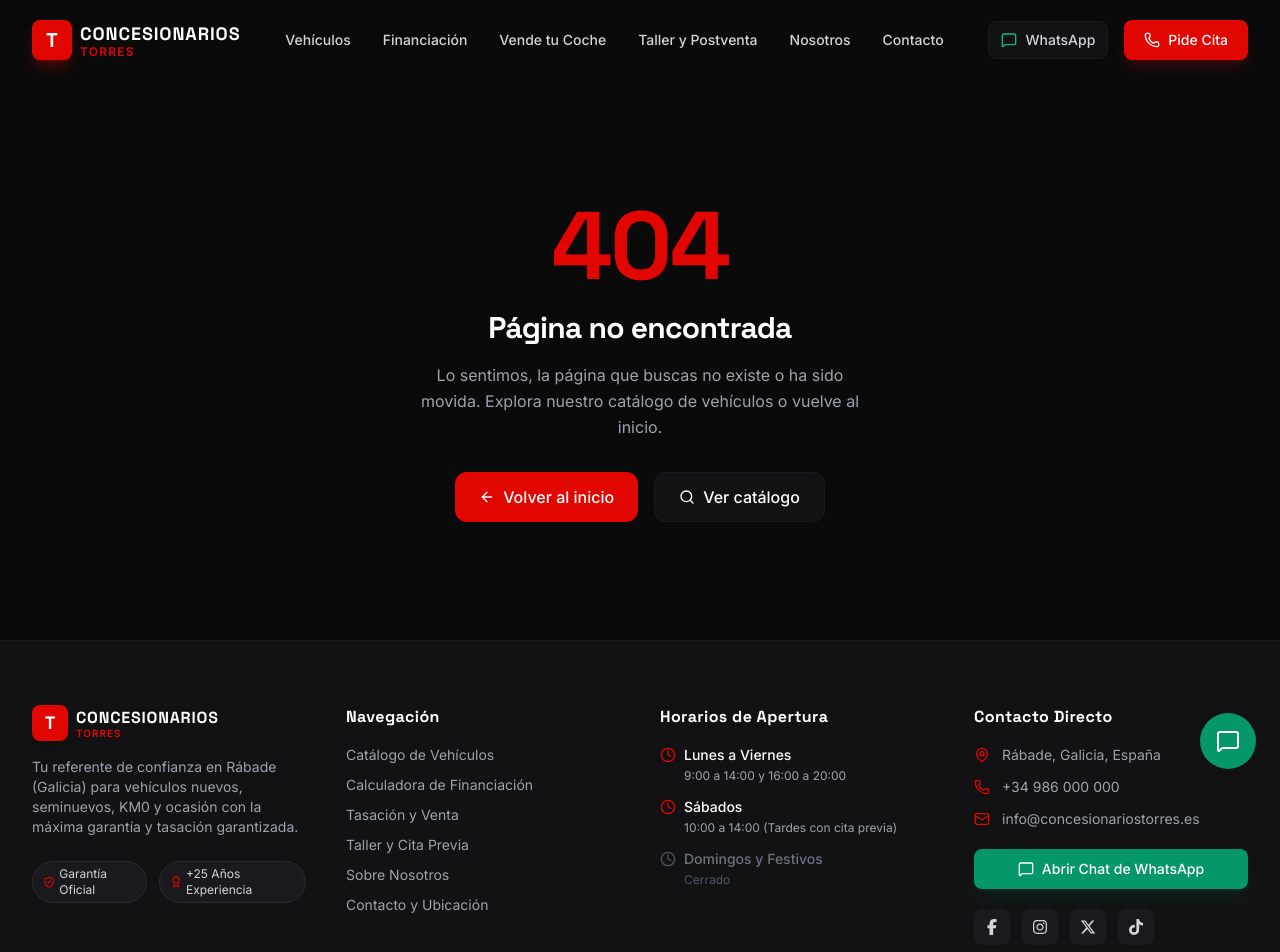
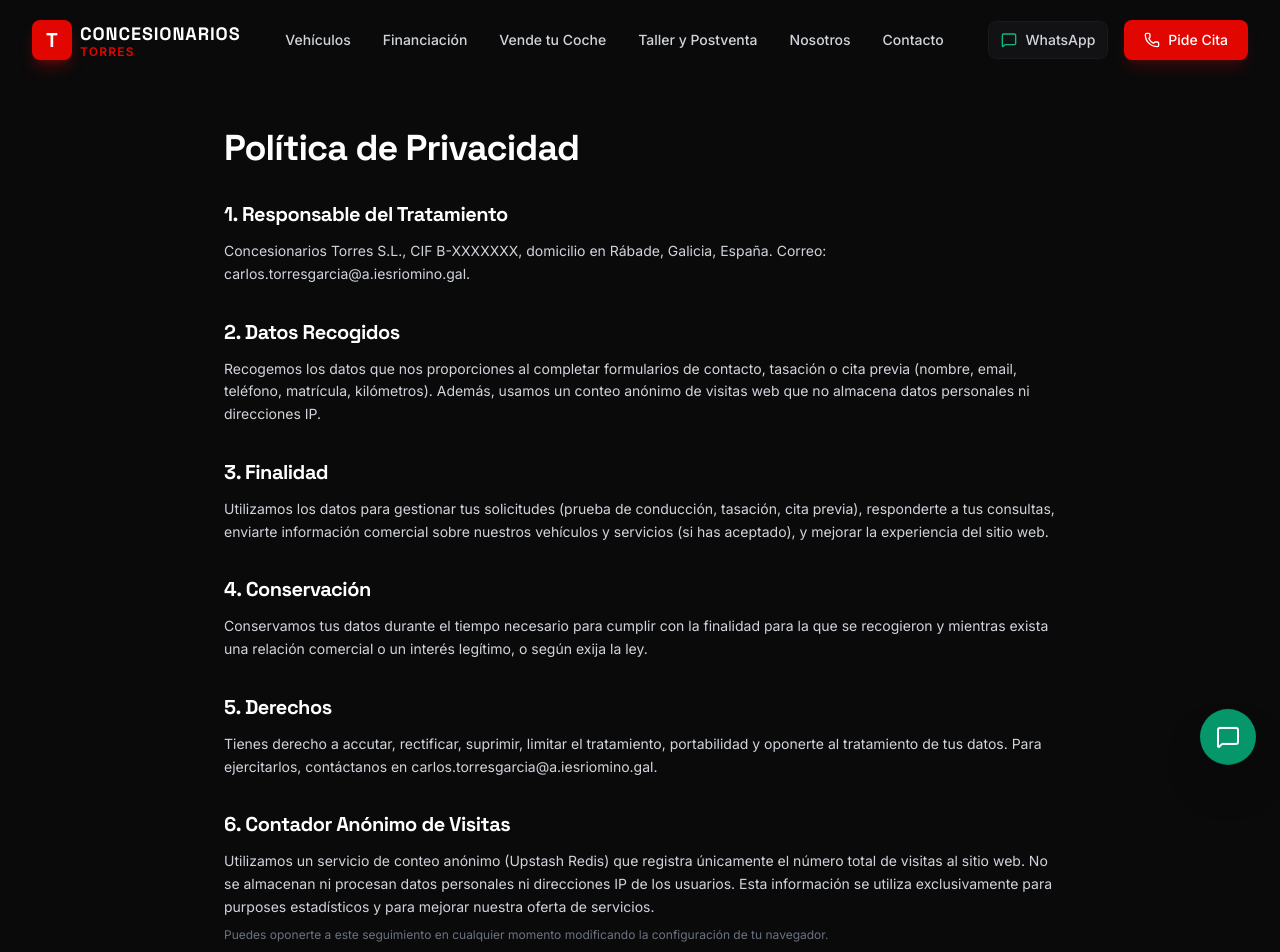
Before and after one commit to carlos7zn/concesionarios-torres, a Next.js app: page /privacidad in a window 1280 px wide. Before the commit this address had no page. Shown: the top 952 px of the page. Built offline with nearby package versions, Linux system fonts and the light colour scheme.

Commit message:
feat: Bloque A - footer, categoría, legal, SEO y Bloque B - contador de visitas

```diff
--- /dev/null
+++ b/app/api/visitas/route.ts
@@ -0,0 +1,33 @@
+import { NextResponse } from 'next/server'
+import { Redis } from '@upstash/redis'
+import type { NextRequest } from 'next/server'
+
+export async function POST() {
+  try {
+    const redis = new Redis({
+      url: process.env.UPSTASH_REDIS_REST_URL,
+      token: process.env.UPSTASH_REDIS_REST_TOKEN,
+    })
+
+    const result = await redis.incr('visitas')
+
+    return NextResponse.json({ total: result })
+  } catch (error) {
+    return NextResponse.json({ error: 'Error interno' }, { status: 500 })
+  }
+}
+
+export async function GET() {
+  try {
+    const redis = new Redis({
+      url: process.env.UPSTASH_REDIS_REST_URL,
+      token: process.env.UPSTASH_REDIS_REST_TOKEN,
+    })
+
+    const result = await redis.get('visitas') as string | undefined
+    const total = result ? parseInt(result, 10) : 0
+    return NextResponse.json({ total })
+  } catch (error) {
+    return NextResponse.json({ total: 0, error: 'Error interno' })
+  }
+}
--- /dev/null
+++ b/app/privacidad/page.tsx
@@ -0,0 +1,47 @@
+import type { Metadata } from 'next';
+
+export const metadata: Metadata = {
+  title: 'Política de Privacidad | Concesionarios Torres',
+  description: 'Política de privacidad y protección de datos de Concesionarios Torres.',
+};
+
+export default function PrivacidadPage() {
+  return (
+    <div className="py-12 max-w-4xl mx-auto px-4 sm:px-6 lg:px-8">
+      <h1 className="text-3xl sm:text-4xl font-display font-bold text-white mb-8">Política de Privacidad</h1>
+
+      <div className="space-y-8 text-gray-300 text-sm leading-relaxed">
+        <section>
+          <h2 className="text-xl font-display font-bold text-white mb-3">1. Responsable del Tratamiento</h2>
+          <p>Concesionarios Torres S.L., CIF B-XXXXXXX, domicilio en Rábade, Galicia, España. Correo: carlos.torresgarcia@a.iesriomino.gal.</p>
+        </section>
+
+        <section>
+          <h2 className="text-xl font-display font-bold text-white mb-3">2. Datos Recogidos</h2>
+          <p>Recogemos los datos que nos proporciones al completar formularios de contacto, tasación o cita previa (nombre, email, teléfono, matrícula, kilómetros). Además, usamos un conteo anónimo de visitas web que no almacena datos personales ni direcciones IP.</p>
+        </section>
+
+        <section>
+          <h2 className="text-xl font-display font-bold text-white mb-3">3. Finalidad</h2>
+          <p>Utilizamos los datos para gestionar tus solicitudes (prueba de conducción, tasación, cita previa), responderte a tus consultas, enviarte información comercial sobre nuestros vehículos y servicios (si has aceptado), y mejorar la experiencia del sitio web.</p>
+        </section>
+
+        <section>
+          <h2 className="text-xl font-display font-bold text-white mb-3">4. Conservación</h2>
+          <p>Conservamos tus datos durante el tiempo necesario para cumplir con la finalidad para la que se recogieron y mientras exista una relación comercial o un interés legítimo, o según exija la ley.</p>
+        </section>
+
+        <section>
+          <h2 className="text-xl font-display font-bold text-white mb-3">5. Derechos</h2>
+          <p>Tienes derecho a accutar, rectificar, suprimir, limitar el tratamiento, portabilidad y oponerte al tratamiento de tus datos. Para ejercitarlos, contáctanos en carlos.torresgarcia@a.iesriomino.gal.</p>
+        </section>
+
+        <section>
+          <h2 className="text-xl font-display font-bold text-white mb-3">6. Contador Anónimo de Visitas</h2>
+          <p>Utilizamos un servicio de conteo anónimo (Upstash Redis) que registra únicamente el número total de visitas al sitio web. No se almacenan ni procesan datos personales ni direcciones IP de los usuarios. Esta información se utiliza exclusivamente para purposes estadísticos y para mejorar nuestra oferta de servicios.</p>
+          <p className="mt-2 text-xs text-gray-500">Puedes oponerte a este seguimiento en cualquier momento modificando la configuración de tu navegador.</p>
+        </section>
+      </div>
+    </div>
+  );
+}
--- a/components/Footer.tsx
+++ b/components/Footer.tsx
@@ -139,8 +139,11 @@ export default function Footer() {
                     <Link href="/contacto" className="hover:text-gray-400 transition-colors">Política de Privacidad</Link>
                     <Link href="/contacto" className="hover:text-gray-400 transition-colors">Política de Cookies</Link>
                   </div>
+                  <div className="hidden sm:block text-sm text-gray-400">
+                    <span>Eres el visitante nº <span id="visitor-count">0</span></span>
+                  </div>
                 </div>
               </div>
             </footer>
-  );
+          )
         }
--- a/package.json
+++ b/package.json
@@ -9,6 +9,7 @@
     "lint": "next lint"
   },
   "dependencies": {
+    "@upstash/redis": "^1.39.0",
     "framer-motion": "^14.2.0",
     "lucide-react": "^1.16.0",
     "next": "14.2.5",
```
Also changed, not shown: 1 other file (tests, documents, lock files or other folders). Lines whose indentation alone changed are shown as unchanged.
